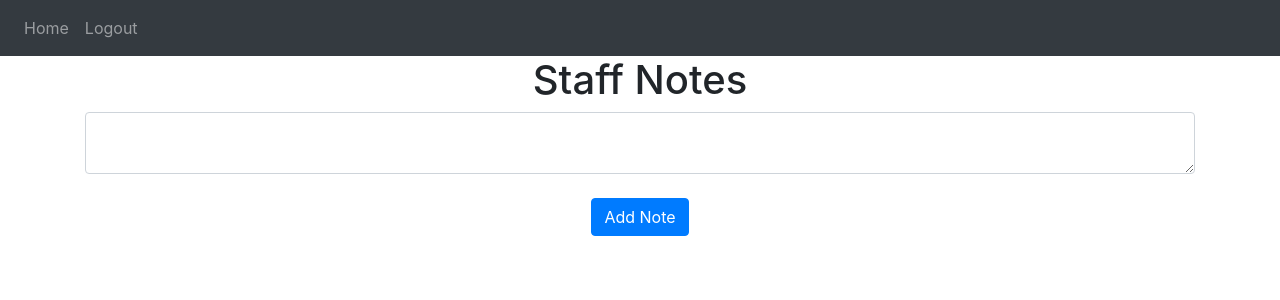
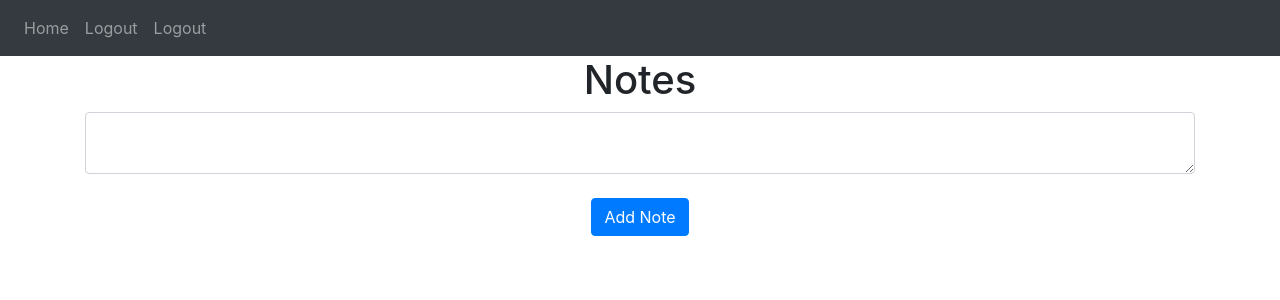
Before and after one commit to MichalRomero/Taco-Theory, a Flask app: page / in a window 1280 px wide. Shown: the top 300 px of the page. Run offline with Flask 3, Linux system fonts and the light colour scheme; a user stored in the database is signed in; some libraries are stand-ins or nearby versions.

Commit message:
Simplified homepage logic and unify views
Refactored the home route to use a single home.html template for all users, removing role-based redirection. Note submission is now only processed when a logged-in user makes a POST request. The /delete-note route remains unchanged, ensuring only the note owner can delete their notes.

```diff
--- a/website/templates/base.html
+++ b/website/templates/base.html
@@ -36,6 +36,14 @@
                     {% else %}
                     <a class="nav-item nav-link" id="login" href="/login">Login</a>
                     <a class="nav-item nav-link" id="signUp" href="/sign-up">Sign Up</a>
+                    {% endif %}
+
+                    {% if current_user.role == "staff" %}
+                    <a class="nav-item nav-link" id="test1" href="/logout">Logout</a>
+                    {% endif %}
+
+                    {% if current_user.role == "customer" %}
+                    <a class="nav-item nav-link" id="test2" href="/logout">Logout</a>
                     {% endif %}
                 </div>
             </div>
--- a/website/views.py
+++ b/website/views.py
@@ -9,26 +9,18 @@ views = Blueprint('views', __name__)
 # Main Homepage (Public homepage for non-logged-in users, Redirect for logged-in users)
 @views.route('/', methods=['GET', 'POST'])
 def home():
-    if current_user.is_authenticated:  # If the user is logged in
-        if request.method == 'POST':  # Handle note submission
-            note = request.form.get('note')
+    if current_user.is_authenticated and request.method == 'POST':  # If logged in and submitted a note
+        note = request.form.get('note')
 
-            if len(note) < 1:
-                flash('Note is too short!', category='error')
-            else:
-                new_note = Note(data=note, user_id=current_user.id)
-                db.session.add(new_note)
-                db.session.commit()
-                flash('Note added!', category='success')
+        if len(note) < 1:
+            flash('Note is too short!', category='error')
+        else:
+            new_note = Note(data=note, user_id=current_user.id)
+            db.session.add(new_note)
+            db.session.commit()
+            flash('Note added!', category='success')
 
-        # Redirect logged-in users to their role-based homepage
-        if current_user.role == "staff":
-            return render_template("staff_home.html", user=current_user)  # Staff homepage
-        else:
-            return render_template("customer_home.html", user=current_user)  # Customer homepage
-
-    # If the user is not logged in, show the public homepage
-    return render_template("public_home.html", user=None)  # Public homepage for non-logged-in users
+    return render_template("home.html", user=current_user)  # Single homepage
 
 @views.route('/delete-note', methods=['POST'])
 @login_required  # Ensure the user is logged in before deleting a note
```
Also changed, not shown: instance/database.db.
